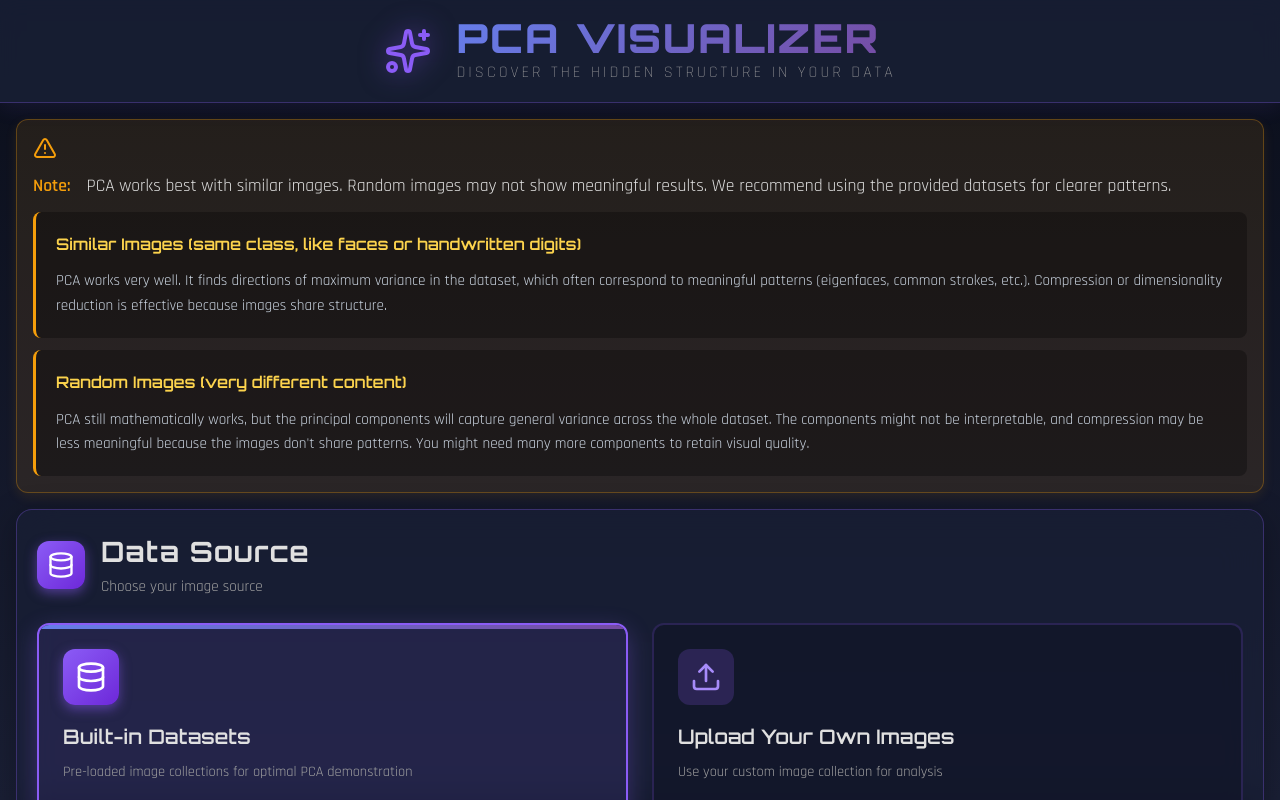
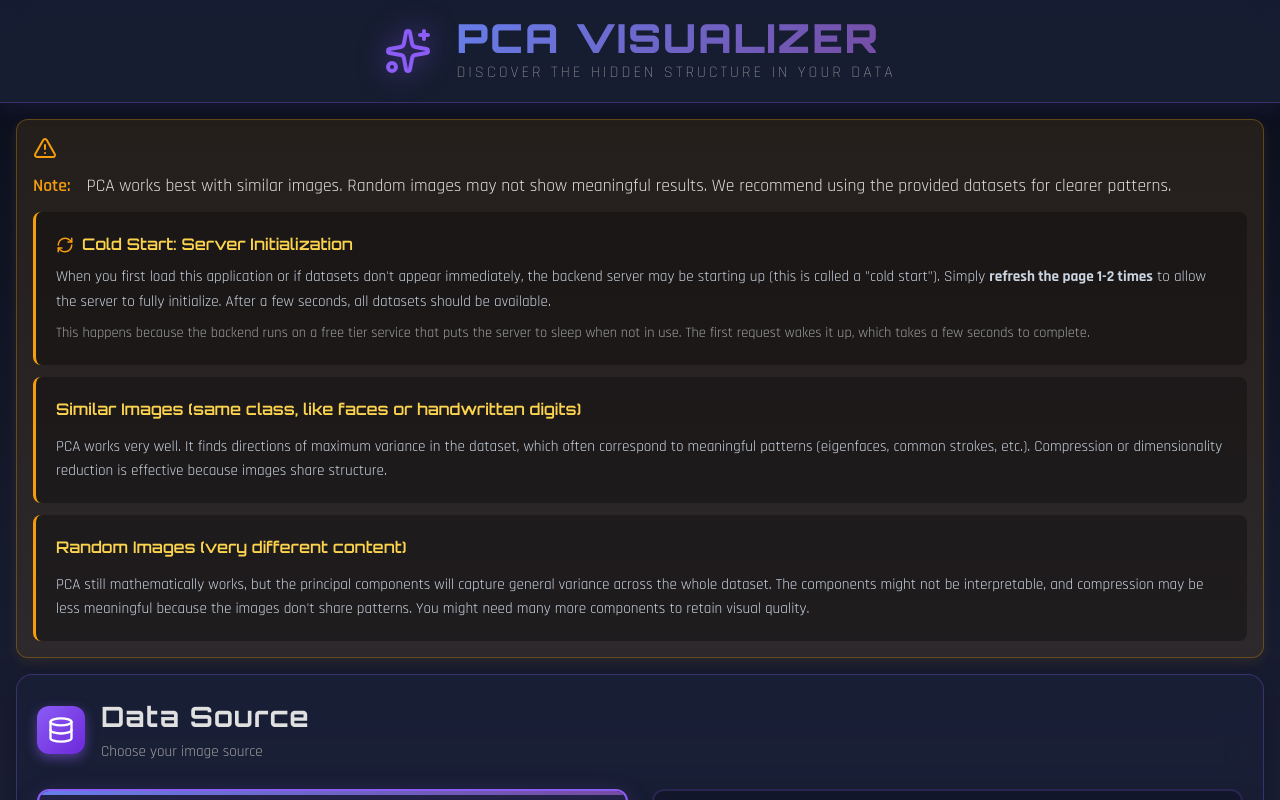
Before and after one commit to Adam-KASSIS/PCA-Principal-Component-Analysis-Image-Visualizer2.0, a React (Vite) app in the folder my-app/: page / in a window 1280 px wide. Shown: the top 800 px of the page. Built offline with nearby package versions, Linux system fonts and the light colour scheme; no server answers.

Commit message:
Version 2.3

```diff
--- a/my-app/src/components/WarningBanner.jsx
+++ b/my-app/src/components/WarningBanner.jsx
@@ -1,5 +1,5 @@
 import React from 'react';
-import { AlertTriangle } from 'lucide-react';
+import { AlertTriangle, RefreshCw } from 'lucide-react';
 
 const WarningBanner = () => (
   <div className="warning-banner">
@@ -8,6 +8,23 @@ const WarningBanner = () => (
       <strong>Note:</strong> PCA works best with similar images. Random images may not show meaningful results.
       We recommend using the provided datasets for clearer patterns.
     </span>
+
+    <div className="note-section">
+      <div style={{ display: 'flex', alignItems: 'center', gap: '0.5rem', marginBottom: '0.5rem' }}>
+        <RefreshCw style={{ width: '18px', height: '18px', color: '#f59e0b' }} />
+        <h3 style={{ margin: 0 }}>Cold Start: Server Initialization</h3>
+      </div>
+      <p>
+        When you first load this application or if datasets don't appear immediately, the backend server
+        may be starting up (this is called a "cold start"). Simply <strong>refresh the page 1-2 times</strong>{' '}
+        to allow the server to fully initialize. After a few seconds, all datasets should be available.
+      </p>
+      <p style={{ fontSize: '0.9rem', color: '#a0a0a0', marginTop: '0.5rem' }}>
+        This happens because the backend runs on a free tier service that puts the server to sleep when not in use.
+        The first request wakes it up, which takes a few seconds to complete.
+      </p>
+    </div>
+
     <div className="note-section">
         <h3>Similar Images (same class, like faces or handwritten digits)</h3>
         <p>
```
